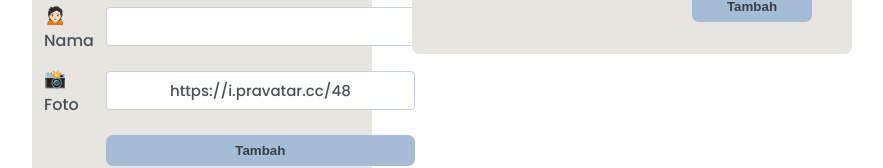
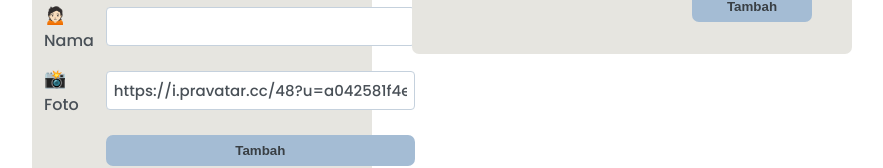
Before and after one commit to rendrazuriansyah/portfolio-split-bill-app, a React (Create React App) app: page / in a window 1280 px wide. Both pictures are taken after a click on the button "Tambah Teman". Shown: the part 444-612 px from the top of the page, without its empty margins (198-1081 px from the left). Built offline with nearby package versions, Linux system fonts and the light colour scheme.

Commit message:
create an event handler to create a friend data object and fix the bug of photos not displaying

```diff
--- a/src/App.js
+++ b/src/App.js
@@ -7,19 +7,19 @@ const initialFriends = [
 	{
 		id: 123456,
 		name: "Alice",
-		image: "https://i.pravatar.cc/48?u=a042581f4e29026707d",
+		photo: "https://i.pravatar.cc/48?u=a042581f4e29026707d",
 		balance: 0,
 	},
 	{
 		id: 654321,
 		name: "Bob",
-		image: "https://i.pravatar.cc/48?u=a042581f4e29026706d",
+		photo: "https://i.pravatar.cc/48?u=a042581f4e29026706d",
 		balance: 10,
 	},
 	{
 		id: 987654,
 		name: "Charlie",
-		image: "https://i.pravatar.cc/48?u=a042581f4e29026705d",
+		photo: "https://i.pravatar.cc/48?u=a042581f4e29026705d",
 		balance: -10,
 	},
 ];
@@ -39,7 +39,7 @@ export default function App() {
 	return (
 		<div className="app">
 			<div className="sidebar">
-				<FriendList friends={initialFriends} />
+				<FriendList friends={friends} />
 				{showAddFriend && (
 					<FormAddFriend onAddFriend={handleAddFriend} />
 				)}
--- a/src/components/FormAddFriend.js
+++ b/src/components/FormAddFriend.js
@@ -2,12 +2,30 @@ import { useState } from "react";
 
 export default function FormAddFriend({ onAddFriend }) {
 	const [name, setName] = useState("");
-	const [photo, setPhoto] = useState("https://i.pravatar.cc/48");
+	const [photo, setPhoto] = useState("https://i.pravatar.cc/48?u=a042581f4e");
+
+	function handleSubmit(e) {
+		e.preventDefault();
+
+		if (!name || !photo) return;
+
+		const id = Math.floor(1000000 + Math.random() * 90000000);
+		const newFriend = {
+			id,
+			name,
+			photo: `${photo}${id}d`,
+			balance: 0,
+		};
+		onAddFriend(newFriend);
+		setName("");
+		setPhoto("https://i.pravatar.cc/48?u=a042581f4e");
+	}
 
 	return (
 		<form
 			action=""
 			className="form-add-friend"
+			onSubmit={handleSubmit}
 		>
 			<label htmlFor="">🙍🏻Nama</label>
 			<input
--- a/src/components/Friend.js
+++ b/src/components/Friend.js
@@ -2,7 +2,7 @@ export default function Friend({ friend }) {
 	return (
 		<li>
 			<img
-				src={friend.image}
+				src={friend.photo}
 				alt={friend.name}
 			/>
 			<h3>{friend.name}</h3>
```
